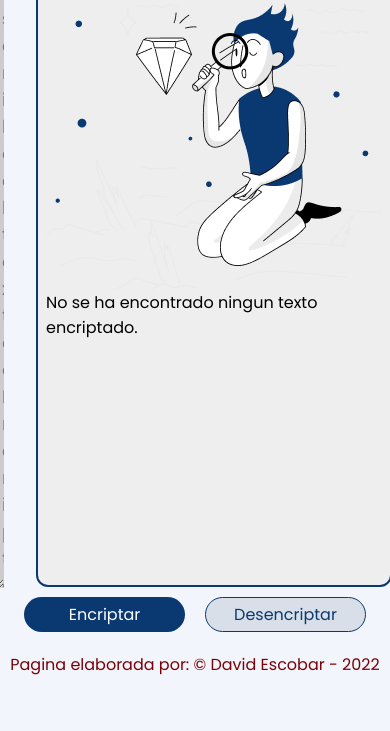
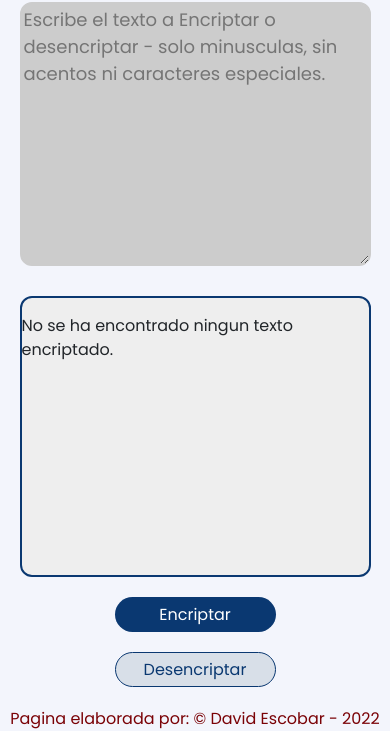
Before and after one commit to BushiMx/oracle-encriptador, a plain HTML site: page index.html in a window 390 px wide. Shown: the part 118-849 px from the top of the page. Drawn offline with nearby package versions, Linux system fonts and the light colour scheme.

Commit message:
Crear responsive con Bootstrap
Se creé la parte de @media para ser responsivo

```diff
--- a/index.html
+++ b/index.html
@@ -4,10 +4,11 @@
     <meta charset="UTF-8">
     <meta http-equiv="X-UA-Compatible" content="IE=edge">
     <meta name="viewport" content="width=device-width, initial-scale=1.0">
+    <link href="https://cdn.jsdelivr.net/npm/bootstrap@5.3.0-alpha1/dist/css/bootstrap.min.css" rel="stylesheet" integrity="sha384-GLhlTQ8iRABdZLl6O3oVMWSktQOp6b7In1Zl3/Jr59b6EGGoI1aFkw7cmDA6j6gD" crossorigin="anonymous">
     <link rel="stylesheet" href="style.css">
     <link rel="preconnect" href="https://fonts.googleapis.com"><link rel="preconnect" href="https://fonts.gstatic.com" crossorigin><link href="https://fonts.googleapis.com/css2?family=Poppins:ital,wght@0,100;0,400;0,600;1,400&display=swap" rel="stylesheet">
     <script src="script.js" ></script>
-
+    <script src="https://cdn.jsdelivr.net/npm/bootstrap@5.3.0-alpha1/dist/js/bootstrap.bundle.min.js" integrity="sha384-w76AqPfDkMBDXo30jS1Sgez6pr3x5MlQ1ZAGC+nuZB+EYdgRZgiwxhTBTkF7CXvN" crossorigin="anonymous"></script>
     <title>Encriptador de Mensajes</title>
 </head>
 <body>
@@ -23,7 +24,7 @@
             </div>
 
             <div class="texto_encriptado">
-                <div class="imagen" id="imagen"></div>
+                <div class="imagen d-none d-md-block" id="imagen"></div>
 
                 <div class="aviso" id="aviso">No se ha encontrado ningun texto encriptado.</div>
 
--- a/style.css
+++ b/style.css
@@ -68,8 +68,9 @@ h1{
 }
 
 .texto_original{
-    width: 420px;
-    height: 73vh;
+    /*width: 420px;*/
+    width: 25rem;
+    height: 70vh;
     display: flex;
 }
 
@@ -77,7 +78,7 @@ h1{
     width: 100%;
     font-size: 18px;
     color: #0A3871;
-    border: 2px solid #F3F5FC;
+    border: 2px solid #ccc;
     border-radius: 12px;
     background-color: #ccc;
     transition: 1s;
@@ -91,7 +92,8 @@ h1{
 }
 
 .texto_encriptado{
-    width: 400px;
+    /*width: 400px;*/
+    width: 25rem;
     height: 70vh;
     display: flex;
     flex-direction: column;
@@ -189,3 +191,16 @@ footer{
     text-align: center;
     color: #7a0206;
 }
+
+@media (max-width:768px){
+    .textos, .botones{
+        width: 100vw;
+        flex-direction: column;
+        align-items: center;
+    }
+
+    .texto_original, .texto_encriptado{
+        width: 90vw;
+        padding: 1rem 0 0 0;
+    }
+}
```
